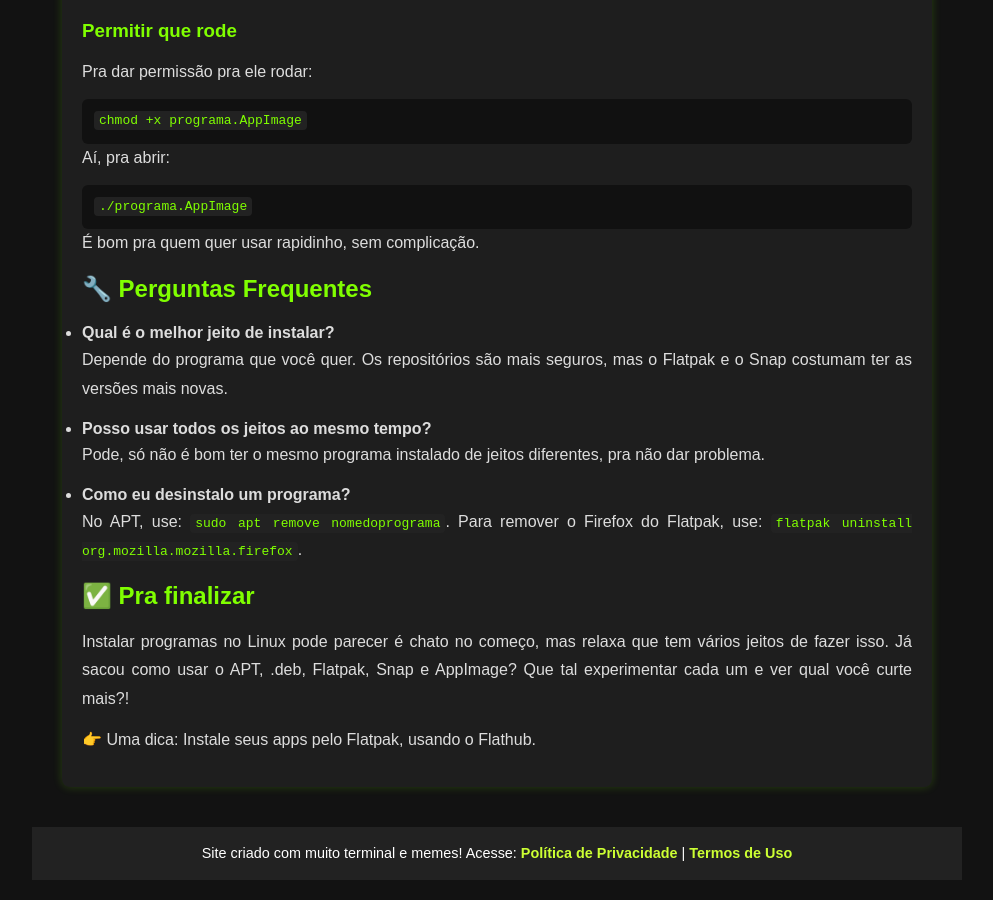
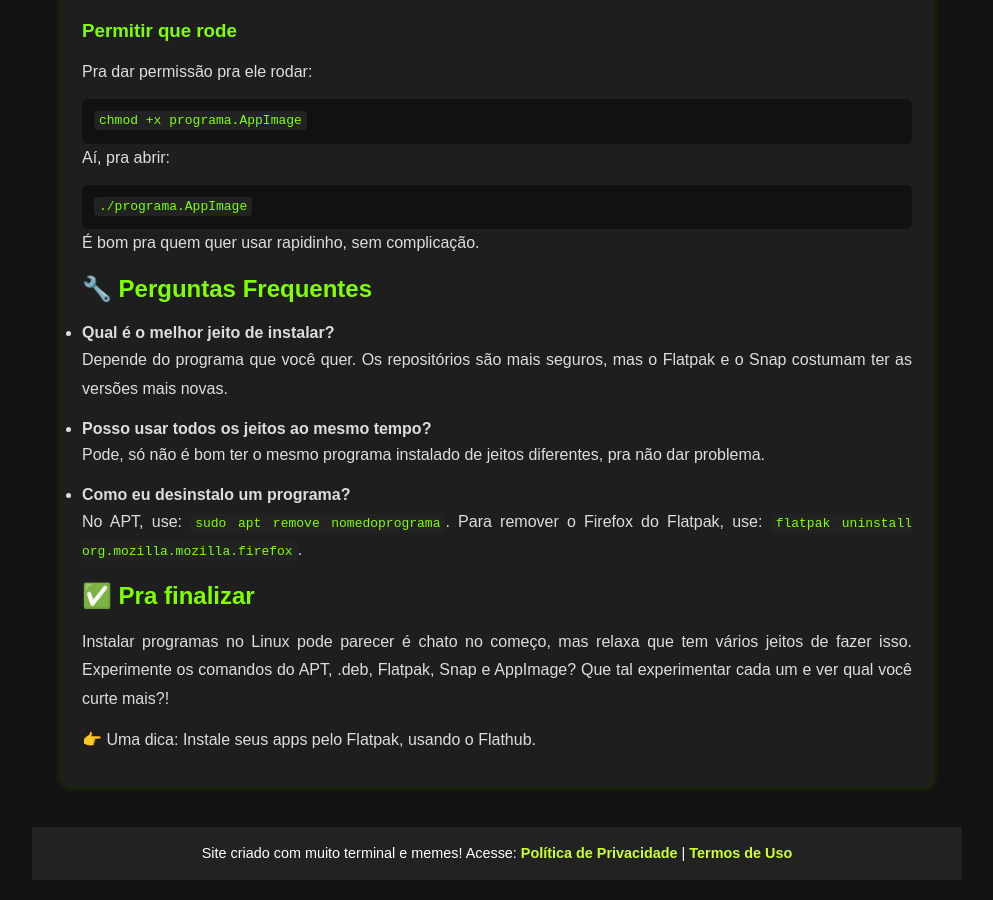
Before and after one commit to Piolinux/piolinux-site, a Jekyll site: the page instalando-programas-linux-iniciantes.html, which Jekyll copies as it is, in a window 1280 px wide and 900 px high, scrolled down 1984 px. Shown: the whole window, without its empty margins (143-1136 px from the left). Built offline with Jekyll 4.4.1, drawn with Linux system fonts in a browser that asks for light colours.

Commit message:
Update instalando-programas-linux-iniciantes.html

```diff
--- a/instalando-programas-linux-iniciantes.html
+++ b/instalando-programas-linux-iniciantes.html
@@ -383,7 +383,7 @@ sudo apt --fix-broken install</code></pre>
             </ul>
 
             <h2>✅ Pra finalizar</h2>
-            <p>Instalar programas no Linux pode parecer é chato no começo, mas relaxa que tem vários jeitos de fazer isso. Já sacou como usar o APT, .deb, Flatpak, Snap e AppImage? Que tal experimentar cada um e ver qual você curte mais?!</p>
+            <p>Instalar programas no Linux pode parecer é chato no começo, mas relaxa que tem vários jeitos de fazer isso. Experimente os comandos do APT, .deb, Flatpak, Snap e AppImage? Que tal experimentar cada um e ver qual você curte mais?!</p>
             <p>👉 Uma dica: Instale seus apps pelo Flatpak, usando o Flathub.</p>
         </section>
     </main>
```
